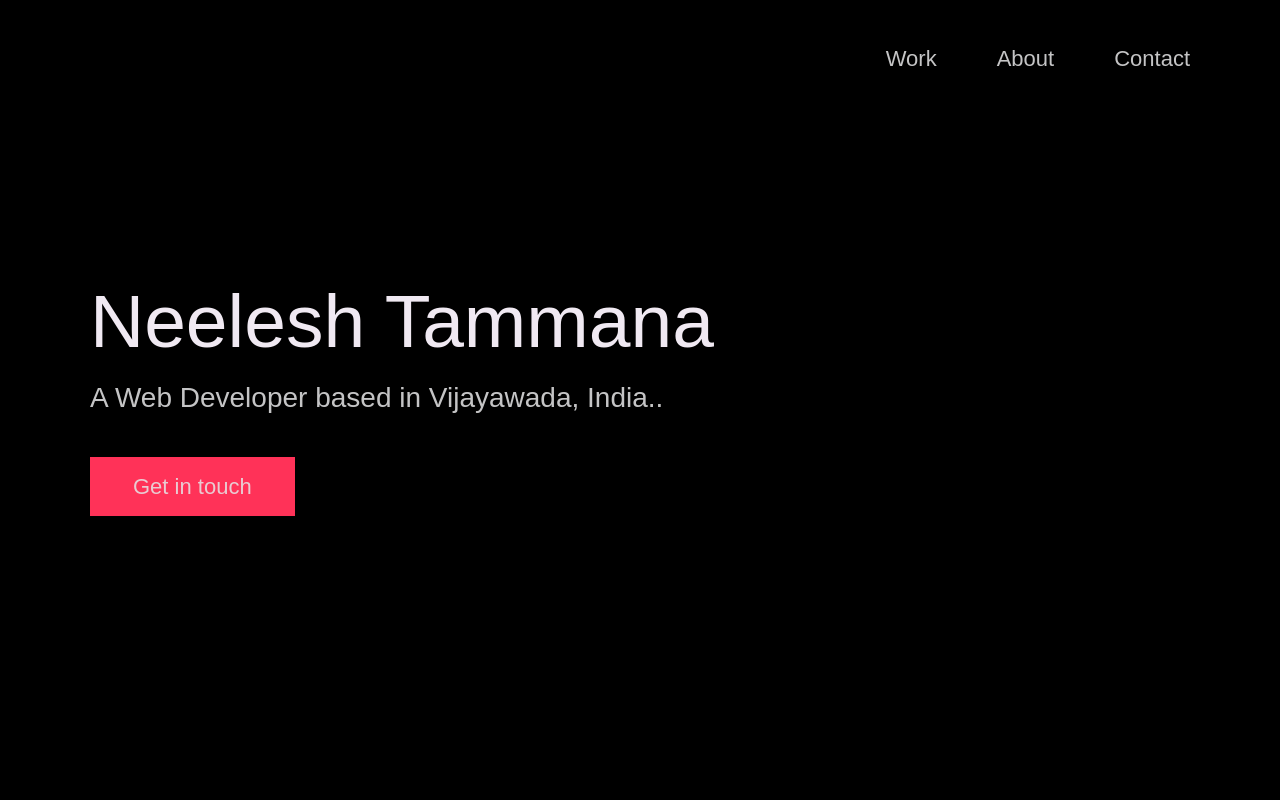
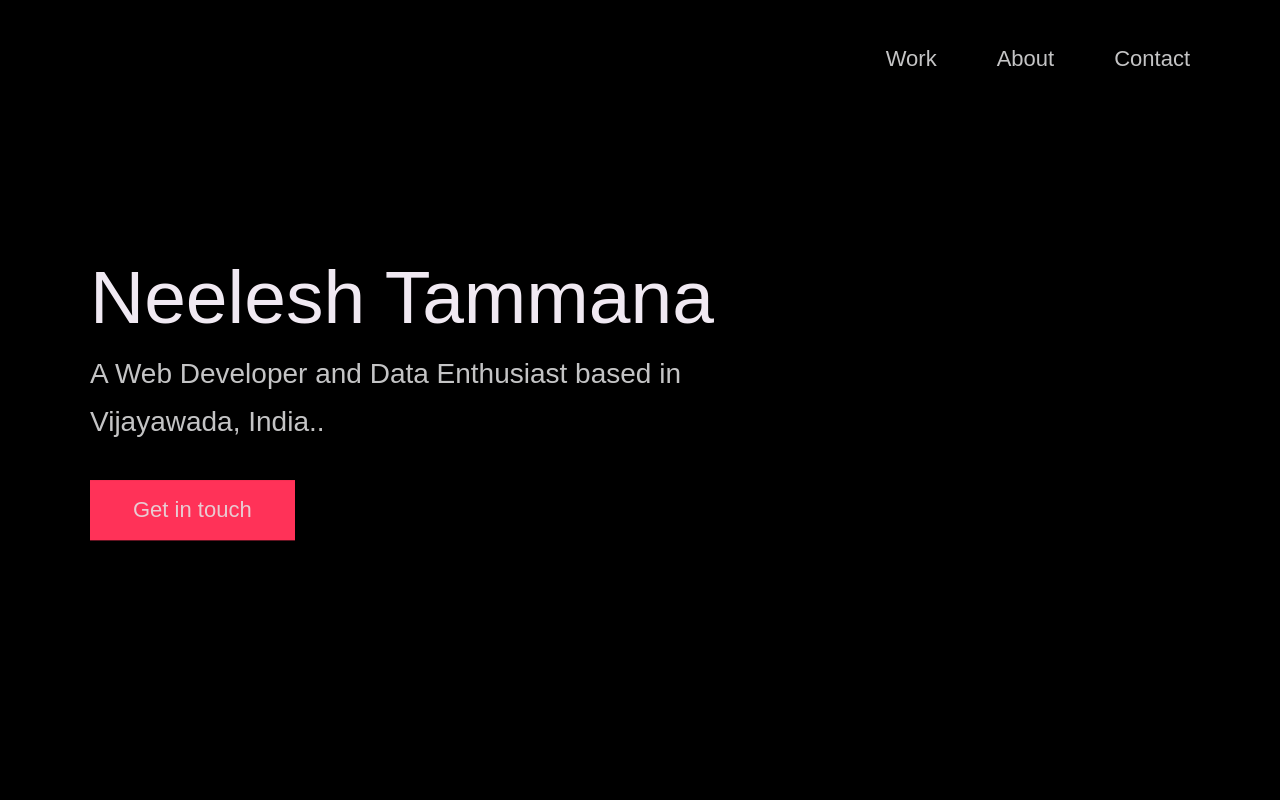
Before and after one commit to NeeleshTammana/Portfolio, a plain HTML site: page index.html in a window 1280 px wide. Shown: the top 800 px of the page. Drawn offline with Linux system fonts and the light colour scheme; a script that the page names is missing; a web font is replaced by a local one.

Commit message:
Update index.html

```diff
--- a/index.html
+++ b/index.html
@@ -42,7 +42,7 @@
           <span>Neelesh Tammana</span>
         </h1>
         <!-- Put a small paragraph about yourself -->
-        <p>A Web Developer based in Vijayawada, India..</p>
+        <p>A Web Developer and Data Enthusiast based in Vijayawada, India..</p>
         <a href="#contact" class="btn btn--pink">Get in touch</a>
       </div>
     </div>
```
